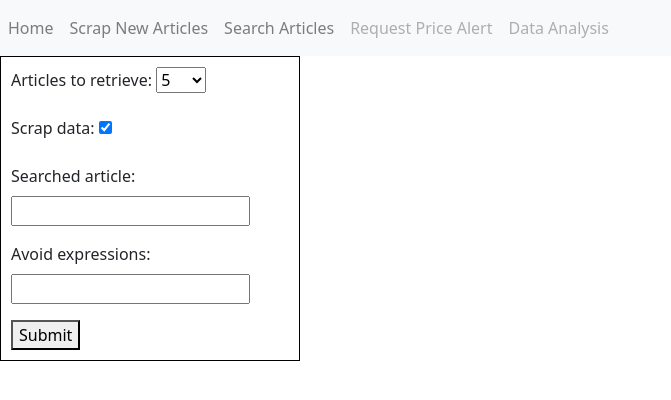
After one commit to dbyl/pepper-best-deals, a Django app: page /get_searched_articles/ in a window 1280 px wide. The commit adds this page. Shown: the top 400 px of the page, without its empty margins (0-671 px from the left). Run offline with Django 4.2, Linux system fonts and the light colour scheme; parts of the project's set-up code (start-up, migrations or seed data) failed here and were passed over; some libraries are stand-ins or nearby versions.

Commit message:
creating searching article feature

```diff
--- a/source/pepper_app/forms.py
+++ b/source/pepper_app/forms.py
@@ -30,5 +30,20 @@ class ScrapingRequest(forms.Form):
 
 class ScrapingSearchedArticleRequest(forms.Form):
 
-    search_field = forms.CharField(required=True, coerce=str)
-    avoid_expressions = forms.CharField(required=False, coerce=str)
+    numbers_of_articles = (
+        (5, 5),
+        (10, 10),
+        (15, 15),
+        (20, 20),
+        (30, 30),
+        (40, 40),
+        (50, 50),
+        (100, 100),
+    )
+
+    articles_to_retrieve = forms.TypedChoiceField(
+        required=True, choices=numbers_of_articles, coerce=int, initial=5
+    )
+    scrap_data = forms.BooleanField(required=False, initial=True)
+    searched_article = forms.CharField(required=True)
+    avoid_expressions = forms.CharField(required=False)
--- a/source/pepper_app/get_info.py
+++ b/source/pepper_app/get_info.py
@@ -83,6 +83,9 @@ class GetItemDiscountPrice:
     def get_data(self) -> Union[float, str]:
         try:
             discount_price = self.article.find_all(attrs={'class': "thread-price text--b cept-tp size--all-l size--fromW3-xl"})
+            if len(discount_price) == 0:
+                discount_price = self.article.find_all(attrs={'class': "thread-price text--b cept-tp size--all-l size--fromW3-xl text--color-greyShade"})
+
             if len(discount_price) > 0:
                 discount_price = discount_price[0].get_text().strip('zł').replace('.','').replace(',','.').replace(' ','')
                 if discount_price == "ZADARMO":
--- a/source/pepper_app/tasks.py
+++ b/source/pepper_app/tasks.py
@@ -12,5 +12,7 @@ def scrap_new_articles(category_type, articles_to_retrieve):
 @app.task()
 def scrap_searched_articles(searched_article, articles_to_retrieve):
 
-    output = ScrapPage(category_type, searched_article, articles_to_retrieve)
-    output.get_items_details_depending_on_the_function()
+    category_type = "search"
+
+    output1 = ScrapPage(category_type, articles_to_retrieve, searched_article=searched_article)
+    output1.get_items_details_depending_on_the_function()
--- a/source/pepper_app/templates/base.html
+++ b/source/pepper_app/templates/base.html
@@ -36,7 +36,7 @@
             <li class="nav-item">
             <a class="nav-link" href="{% url 'get_new_articles' %}">Scrap New Articles</a>
             </li>
-            <a class="nav-link disabled" href="#">Search Articles</a>
+            <a class="nav-link" href="{% url 'get_searched_articles' %}">Search Articles</a>
             <a class="nav-link disabled" href="#">Request Price Alert</a>
             <a class="nav-link disabled" href="#">Data Analysis</a>
           </div>
--- /dev/null
+++ b/source/pepper_app/templates/get_searched_articles.html
@@ -0,0 +1,73 @@
+{% extends 'base.html' %}
+
+<body>
+    {% block content %}
+    <div class="frame">
+        <form method="POST" id="form_id" name="form" action="{% url 'get_searched_articles' %}">
+            {% csrf_token %}
+            {{ get_searched_articles_form.as_p}}
+        <button id="ajaxButton">Submit</button>
+        </form>
+    </div>
+
+    <!--
+    <div>
+        Task id: {{ get_new_articles_task_id }}
+    </div>
+    <div>
+        Result: {{ get_new_articles_result }}
+    </div>
+    <div>
+        Scraping finished: {{ get_new_articles_finished }}
+    </div>
+    <div>
+        Scraping in progress: {{ get_new_articles_in_progress }}
+    </div>
+    -->
+
+
+
+    {% block javascript %}
+    {% if request.method == 'POST' %}
+    <script>
+
+        function checkSearchArticleNeedsScraping() {
+            $.ajax({
+                method: 'GET',
+                data: "{{ get_searched_articles_data_exists }}",
+                success: function (data) {
+                    if (data["get_searched_articles_data_exists"] == true) {
+                        window.location.href = '/get_searched_articles_result/';
+                    }
+                }
+
+            });
+        }
+
+        function checkSearchTaskSessionValue() {
+            var get_searched_articles_task_id = "{{ get_searched_articles_task_id }}";
+            $.ajax({
+                url: '/get_searched_articles_check/' + get_searched_articles_task_id + '/',
+                method: 'GET',
+                data: "{{ get_searched_articles_result }}",
+                success: function (data) {
+                    if (data["get_searched_articles_result"] !== false) {
+                        window.location.href = '/get_searched_articles_result/';
+                    }
+                    else {
+                        setTimeout(checkSearchTaskSessionValue, 1000);
+                    }
+                },
+                error: function (xhr, status, error) {
+                        console.error('AJAX request failed:', status, error);
+                    }
+            });
+        }
+        window.onload = checkSearchArticleNeedsScraping;
+        window.onload = checkSearchTaskSessionValue;
+
+    </script>
+    {% endif %}
+    {% endblock javascript %}
+    {% endblock content %}
+</body>
--- a/source/pepper_app/urls.py
+++ b/source/pepper_app/urls.py
@@ -1,11 +1,20 @@
 from django.urls import path
 from pepper_app import views
-from pepper_app.views import (HomeView, GetNewArticles, CheckGetNewArticleTaskStatus, CheckGetNewArticleTaskResult)
+from pepper_app.views import (HomeView,
+                              GetNewArticles,
+                              CheckGetNewArticleTaskStatus,
+                              CheckGetNewArticleTaskResult,
+                              GetSearchedArticles,
+                              CheckGetSearchedArticleTaskStatus,
+                              CheckGetSearchedArticleTaskResult)
 
 urlpatterns = [
     path('', HomeView.as_view(template_name="index.html"), name="home"),
     path('get_new_articles/', GetNewArticles.as_view(template_name="get_new_articles.html"), name="get_new_articles"),
     path('get_new_articles_check/<get_new_articles_task_id>/', CheckGetNewArticleTaskStatus.as_view(), name="get_new_articles_check"),
     path('get_new_articles_result/', CheckGetNewArticleTaskResult.as_view(), name="get_new_articles_result"),
+    path('get_searched_articles/', GetSearchedArticles.as_view(template_name="get_searched_articles.html"), name="get_searched_articles"),
+    path('get_searched_articles_check/<get_searched_articles_task_id>/', CheckGetSearchedArticleTaskStatus.as_view(), name="get_searched_articles_check"),
+    path('get_searched_articles_result/', CheckGetSearchedArticleTaskResult.as_view(), name="get_searched_articles_result"),
     path('task_status/', views.task_status, name="task_status"),
     ]
--- a/source/pepper_app/views.py
+++ b/source/pepper_app/views.py
@@ -5,8 +5,10 @@ from django.shortcuts import render
 from django.views import View
 from django.views.generic import TemplateView, DetailView
 from django.views.generic.list import ListView
-from .tasks import scrap_new_articles
-from pepper_app.forms import ScrapingRequest
+from .tasks import (scrap_new_articles,
+                    scrap_searched_articles)
+from pepper_app.forms import (ScrapingRequest,
+                              ScrapingSearchedArticleRequest)
 from pepper_app.models import PepperArticle
 
 
@@ -63,7 +65,8 @@ class GetNewArticles(TemplateView):
 
             request.session.update(session_variables)
 
-            context = {"get_new_articles_form": ScrapingRequest(),
+            context = {"get_new_articles_form": ScrapingRequest(initial={'articles_to_retrieve':articles_to_retrieve,
+                                                                         'category_type':category_type}),
                         "get_new_articles_task_id": request.session.get("get_new_articles_task_id"),
                         "get_new_articles_result": request.session.get("get_new_articles_result"),
                         "get_new_articles_in_progress": request.session.get("get_new_articles_in_progress"),
@@ -115,6 +118,110 @@ class CheckGetNewArticleTaskResult(TemplateView):
         return render(request, self.template_name, context)
 
 
+class GetSearchedArticles(TemplateView):
+    """The class returns a view of the subpage and performs a celery task with the parameters set by the user (searching articles)."""
+    def __init__(self, *args, **kwargs):
+        self.template_name = "get_searched_articles.html"
+
+    def get(self, request):
+        session_keys = ["get_searched_articles_task_id",
+                        "get_searched_articles_result",
+                        "get_searched_articles_finished",
+                        "get_searched_articles_in_progress",
+                        "get_searched_articles_data_exists",
+                        ]
+
+        for key in session_keys:
+            request.session[key] = False
+
+        context = {key: request.session.get(key) for key in session_keys}
+        context["get_searched_articles_form"] = ScrapingSearchedArticleRequest()
+
+        return render(request, self.template_name, context)
+
+    def post(self, request):
+        get_searched_articles_form = ScrapingSearchedArticleRequest(request.POST)
+        if get_searched_articles_form.is_valid():
+            articles_to_retrieve = get_searched_articles_form.cleaned_data["articles_to_retrieve"]
+            searched_article = get_searched_articles_form.cleaned_data["searched_article"]
+            scrap_data = get_searched_articles_form.cleaned_data["scrap_data"]
+
+
+            if scrap_data == True:
+                get_searched_articles_task = scrap_searched_articles.delay(searched_article, articles_to_retrieve)
+
+                session_variables = {"get_searched_articles_task_id": get_searched_articles_task.id,
+                                    "get_searched_articles_result": False,
+                                    "get_searched_articles_finished": False,
+                                    "get_searched_articles_in_progress": True,
+                                    "searched_articles_to_retrieve": articles_to_retrieve,
+                                    "searched_article": searched_article,
+                                    "get_searched_articles_data_exists": False,
+                                    }
+            else:
+                session_variables = {"get_searched_articles_data_exists": True}
+
+
+            request.session.update(session_variables)
+
+            context = {"get_searched_articles_form": ScrapingSearchedArticleRequest(initial={'articles_to_retrieve':articles_to_retrieve,
+                                                                                            'searched_article':searched_article,
+                                                                                            'scrap_data':scrap_data}),
+                        "get_searched_articles_task_id": request.session.get("get_searched_articles_task_id"),
+                        "get_searched_articles_result": request.session.get("get_searched_articles_result"),
+                        "get_searched_articles_in_progress": request.session.get("get_searched_articles_in_progress"),
+                        "get_searched_articles_finished": request.session.get("get_searched_articles_finished"),
+                        "searched_article": searched_article,
+                        "get_searched_articles_data_exists": request.session.get("get_searched_articles_data_exists"),
+                        }
+
+        return render(request, self.template_name, context)
+
+
+class CheckGetSearchedArticleTaskStatus(TemplateView):
+    """The class checks if the celery task is ready by returning the corresponding django session values."""
+    def get(self, request, **kwargs):
+        get_searched_articles_task_id = self.kwargs['get_searched_articles_task_id']
+        request.session["get_searched_articles_result"] = False
+        task = AsyncResult(get_searched_articles_task_id)
+        request.session["searching_task_data"] = dict()
+
+        if task.ready():
+            request.session["get_searched_articles_in_progress"] = False
+            request.session["get_searched_articles_finished"] = True
+            request.session["get_searched_articles_result"] = True
+
+            request.session["searching_task_data"]["get_searched_articles_in_progress"] = request.session["get_searched_articles_in_progress"]
+            request.session["searching_task_data"]["get_searched_articles_finished"] = request.session["get_searched_articles_finished"]
+            request.session["searching_task_data"]["get_searched_articles_result"] = request.session["get_searched_articles_result"]
+
+            return JsonResponse(request.session["searching_task_data"], safe=False)
+        else:
+            request.session["get_searched_articles_in_progress"] = True
+            request.session["get_searched_articles_result"] = False
+            request.session["get_searched_articles_finished"] = False
+
+            request.session["searching_task_data"]["get_searched_articles_in_progress"] = request.session["get_searched_articles_in_progress"]
+            request.session["searching_task_data"]["get_searched_articles_finished"] = request.session["get_searched_articles_finished"]
+            request.session["searching_task_data"]["get_searched_articles_result"] = request.session["get_searched_articles_result"]
+
+            return JsonResponse(request.session["searching_task_data"], safe=False)
+
+
+class CheckGetSearchedArticleTaskResult(TemplateView):
+    """The class returns results on a database query for new articles."""
+    def __init__(self, *args, **kwargs):
+        self.template_name = "get_searched_articles_result.html"
+
+    def get(self, request):
+
+        searched_article = request.session.get('searched_article')
+        results = PepperArticle.objects.filter(article_name__contains=searched_article).order_by('-item_id')[:request.session.get("searched_articles_to_retrieve")][::-1]
+        context = {"results": results}
+
+        return render(request, self.template_name, context)
+
+
 def task_status(request):
 
     context = {"get_new_articles_task_id": request.session.get("get_new_articles_task_id"),
```
Also changed, not shown: source/pepper_app/templates/get_searched_articles_result.html (added, +34 -0 lines), source/populating_detailstodb_failed.txt (added, +7 -0 lines), 2 other files.
